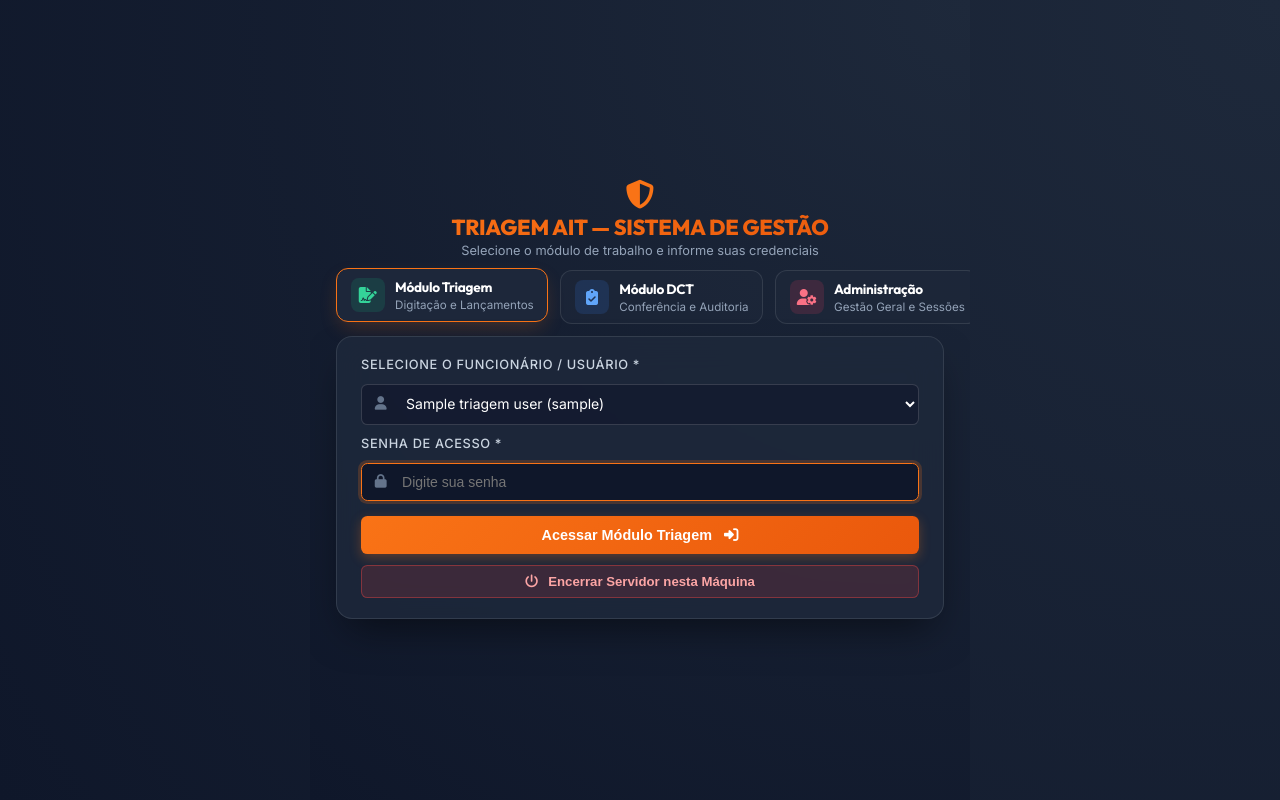
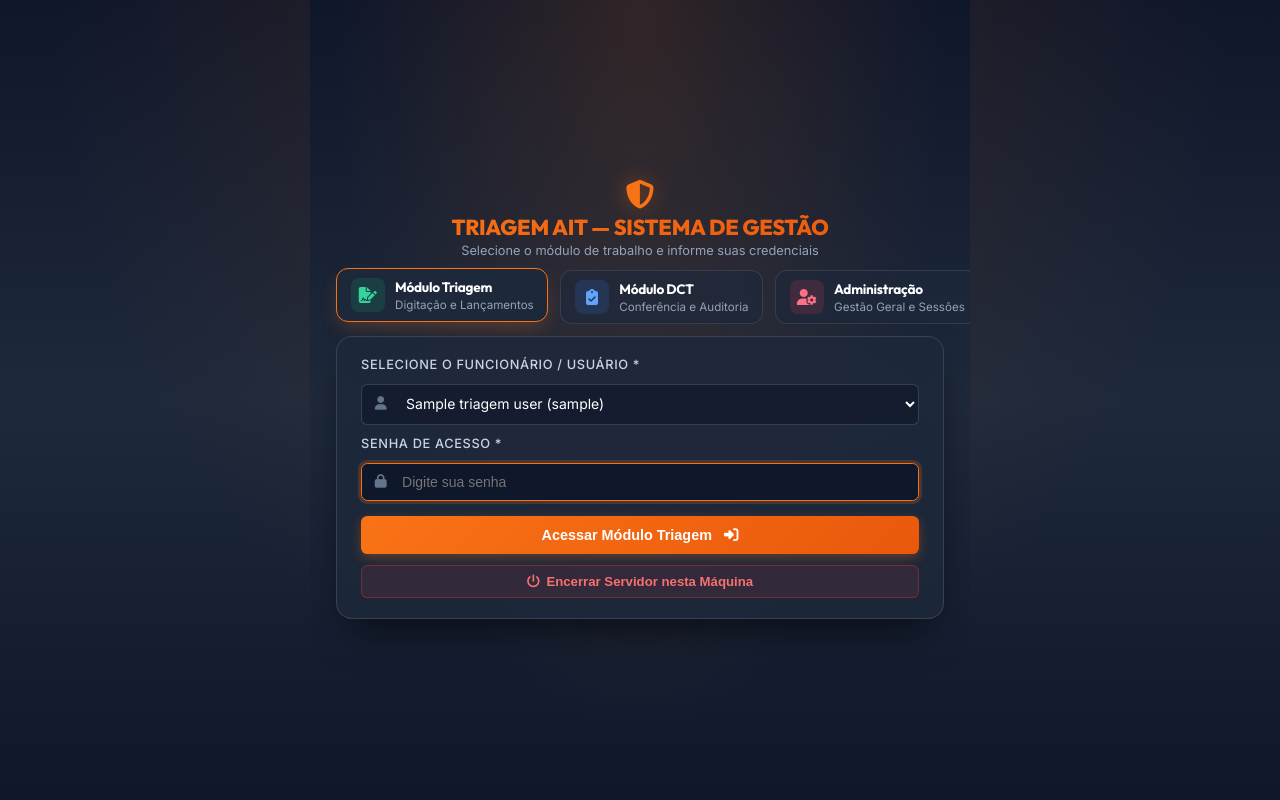
Before and after one commit to wMyster/Triagem-AITs, a Flask app: template templates/login.html in a window 1280 px wide. Run offline with Flask 3, Linux system fonts and the light colour scheme; the template is opened without the code that fills it: most values are stand-ins (such as "Sample title", 1, 10 or a date in 2020).

Commit message:
fix: Correcao da faixa de fundo no degradê e estilizacao elegante do botao Encerrar Servidor

```diff
--- a/templates/login.html
+++ b/templates/login.html
@@ -14,7 +14,9 @@
             overflow: hidden;
             margin: 0;
             padding: 0;
-            background: radial-gradient(circle at top right, #1e293b 0%, #0f172a 100%);
+            background: #0f172a;
+            background-image: radial-gradient(at 50% 0%, rgba(249, 115, 22, 0.14) 0, transparent 65%),
+                              linear-gradient(180deg, #0f172a 0%, #1e293b 50%, #0f172a 100%);
             display: flex;
             align-items: center;
             justify-content: center;
@@ -22,7 +24,7 @@
         }
         .login-wrapper {
             width: 92%;
-            max-width: 780px;
+            max-width: 760px;
             display: flex;
             flex-direction: column;
             gap: 0.75rem;
@@ -36,6 +38,7 @@
             font-size: 1.8rem;
             color: #f97316;
             margin-bottom: 0.15rem;
+            filter: drop-shadow(0 0 10px rgba(249, 115, 22, 0.4));
         }
         .login-header-main h1 {
             font-family: 'Outfit', sans-serif;
@@ -60,7 +63,7 @@
             gap: 0.75rem;
         }
         .sector-card {
-            background: rgba(30, 41, 59, 0.6);
+            background: rgba(30, 41, 59, 0.65);
             border: 1px solid rgba(255, 255, 255, 0.1);
             border-radius: 0.75rem;
             padding: 0.55rem 0.85rem;
@@ -74,8 +77,8 @@
         .sector-card:hover, .sector-card.active {
             transform: translateY(-2px);
             border-color: #f97316;
-            background: rgba(30, 41, 59, 0.9);
-            box-shadow: 0 8px 20px -5px rgba(249, 115, 22, 0.25);
+            background: rgba(30, 41, 59, 0.95);
+            box-shadow: 0 8px 20px -5px rgba(249, 115, 22, 0.3);
         }
         .sector-card-icon {
             width: 34px;
@@ -108,9 +111,9 @@
         .login-card {
             background: rgba(30, 41, 59, 0.85);
             backdrop-filter: blur(16px);
-            border: 1px solid rgba(255, 255, 255, 0.1);
+            border: 1px solid rgba(255, 255, 255, 0.12);
             border-radius: 1rem;
-            box-shadow: 0 20px 40px -12px rgba(0, 0, 0, 0.5);
+            box-shadow: 0 20px 40px -12px rgba(0, 0, 0, 0.6);
             padding: 1.25rem 1.5rem;
             color: #f8fafc;
         }
@@ -169,6 +172,29 @@
         .btn-login:hover {
             transform: translateY(-1px);
             box-shadow: 0 6px 16px rgba(249, 115, 22, 0.4);
+        }
+        .btn-shutdown {
+            width: 100%;
+            margin-top: 0.65rem;
+            background: rgba(239, 68, 68, 0.1);
+            border: 1px solid rgba(239, 68, 68, 0.3);
+            color: #f87171;
+            padding: 0.5rem;
+            border-radius: 0.4rem;
+            font-weight: 600;
+            font-size: 0.825rem;
+            cursor: pointer;
+            transition: all 0.2s ease;
+            display: flex;
+            align-items: center;
+            justify-content: center;
+            gap: 0.4rem;
+        }
+        .btn-shutdown:hover {
+            background: rgba(239, 68, 68, 0.25);
+            border-color: #ef4444;
+            color: #ffffff;
+            box-shadow: 0 4px 12px rgba(239, 68, 68, 0.25);
         }
         .alert {
             padding: 0.5rem 0.75rem;
@@ -267,8 +293,8 @@
                 </button>
             </form>
 
-            <button type="button" onclick="shutdownSystem()" style="width: 100%; margin-top: 0.65rem; background: rgba(239, 68, 68, 0.15); border: 1px solid rgba(239, 68, 68, 0.4); color: #fca5a5; padding: 0.5rem; border-radius: 0.4rem; font-weight: 600; font-size: 0.825rem; cursor: pointer; transition: all 0.2s ease;" onmouseover="this.style.background='rgba(239, 68, 68, 0.3)'" onmouseout="this.style.background='rgba(239, 68, 68, 0.15)'">
-                <i class="fa-solid fa-power-off" style="margin-right: 0.4rem;"></i> Encerrar Servidor nesta Máquina
+            <button type="button" onclick="shutdownSystem()" class="btn-shutdown">
+                <i class="fa-solid fa-power-off"></i> Encerrar Servidor nesta Máquina
             </button>
         </div>
     </div>
```
